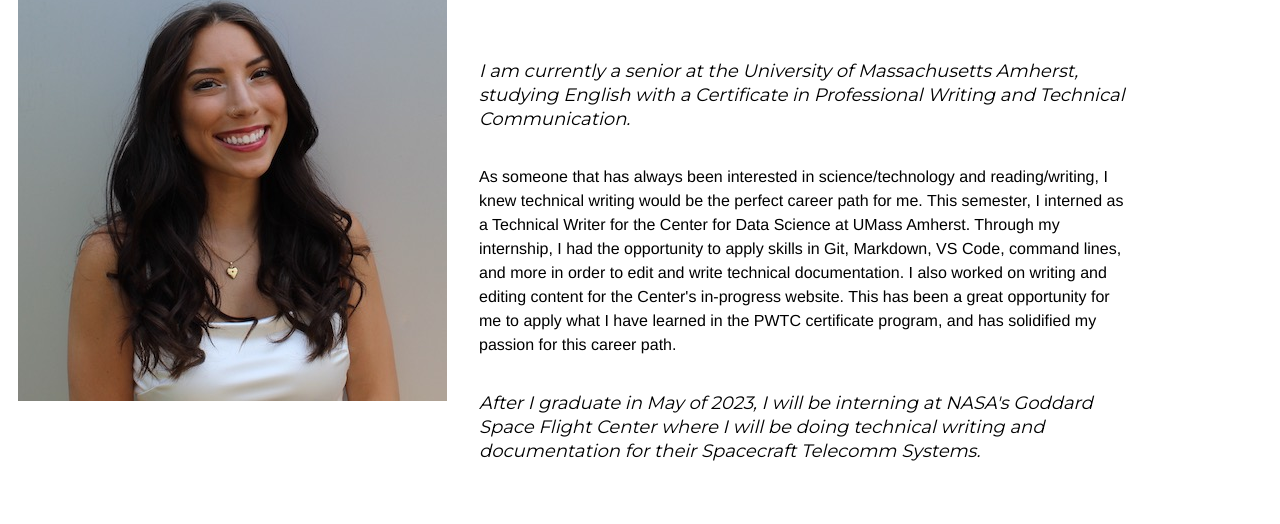
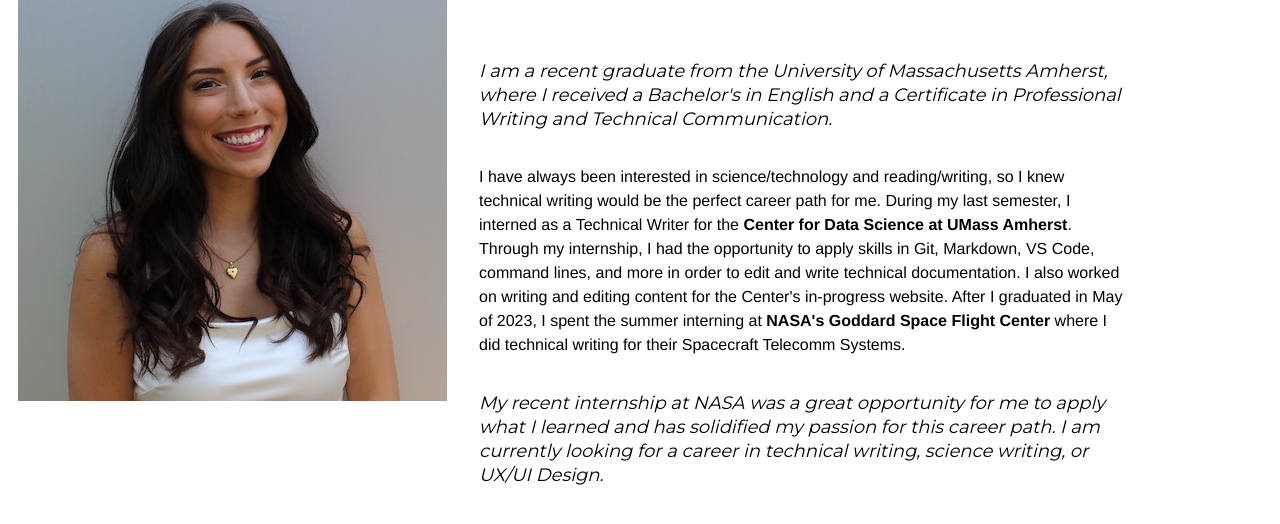
Before and after one commit to lsaloio/lsaloio.github.io, a plain HTML site: page index.html in a window 1280 px wide. Shown: the part 256-780 px from the top of the page. Drawn offline with Linux system fonts and the light colour scheme.

Commit message:
Update index.html about me paragraph

```diff
--- a/index.html
+++ b/index.html
@@ -38,11 +38,14 @@
             </div>
 
             <div class="aboutmeparagraph">
-                <p class="fancy-text"><em>I am currently a senior at the University of Massachusetts Amherst, studying English with a Certificate in Professional Writing and Technical Communication.</em></p>
-                <p> As someone that has always been interested in science/technology and reading/writing, I knew technical writing would be the perfect career path for me.
-                    This semester, I interned as a Technical Writer for the Center for Data Science at UMass Amherst. Through my internship, I had the opportunity to apply skills in Git, Markdown, VS Code, command lines, and more in order to edit and write technical documentation. I also worked on writing and editing content for the Center's in-progress website. This has been a great opportunity for me to apply what I have learned in the PWTC certificate program, and has solidified my passion for this career path.
+                <p class="fancy-text"><em>I am a recent graduate from the University of Massachusetts Amherst, where I received a Bachelor's in English and a Certificate in Professional Writing and Technical Communication.</em></p>
+                <p> I have always been interested in science/technology and reading/writing, so I knew technical writing would be the perfect career path for me.
+                    During my last semester, I interned as a Technical Writer for the <strong>Center for Data Science at UMass Amherst</strong>. Through my internship, I had the opportunity to apply skills in Git, Markdown, VS Code, command lines, and more in order to edit and write technical documentation. I also worked on writing and editing content for the Center's in-progress website.
+                    After I graduated in May of 2023, I spent the summer interning at <strong>NASA's Goddard Space Flight Center</strong> where I did technical writing for their Spacecraft Telecomm Systems.
                 </p>
-                <p class="fancy-text"><em>After I graduate in May of 2023, I will be interning at NASA's Goddard Space Flight Center where I will be doing technical writing and documentation for their Spacecraft Telecomm Systems.</em></p>
+                <p class="fancy-text"><em> My recent internship at NASA was a great opportunity for me to apply what I learned and has solidified my passion for this career path.
+                    I am currently looking for a career in technical writing, science writing, or UX/UI Design.
+                </em></p>
            </div>
 
         </div>
```
